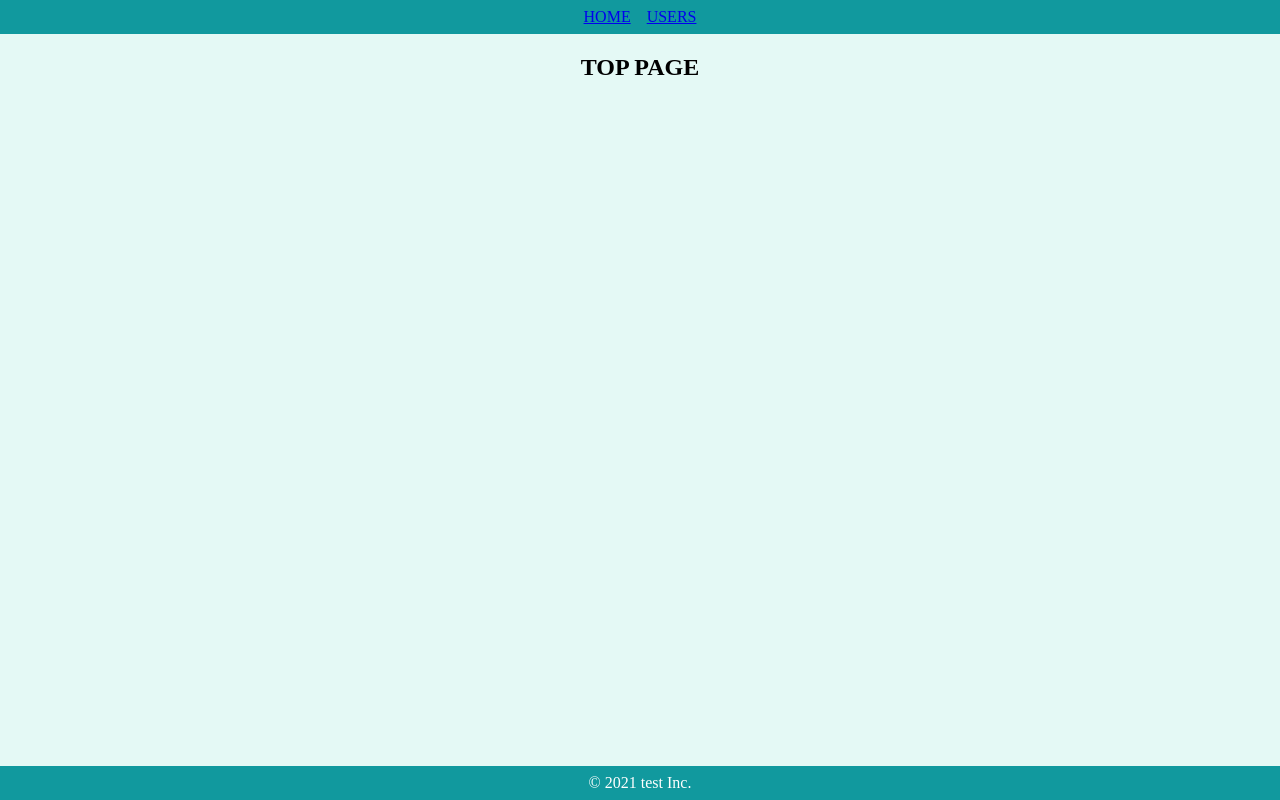
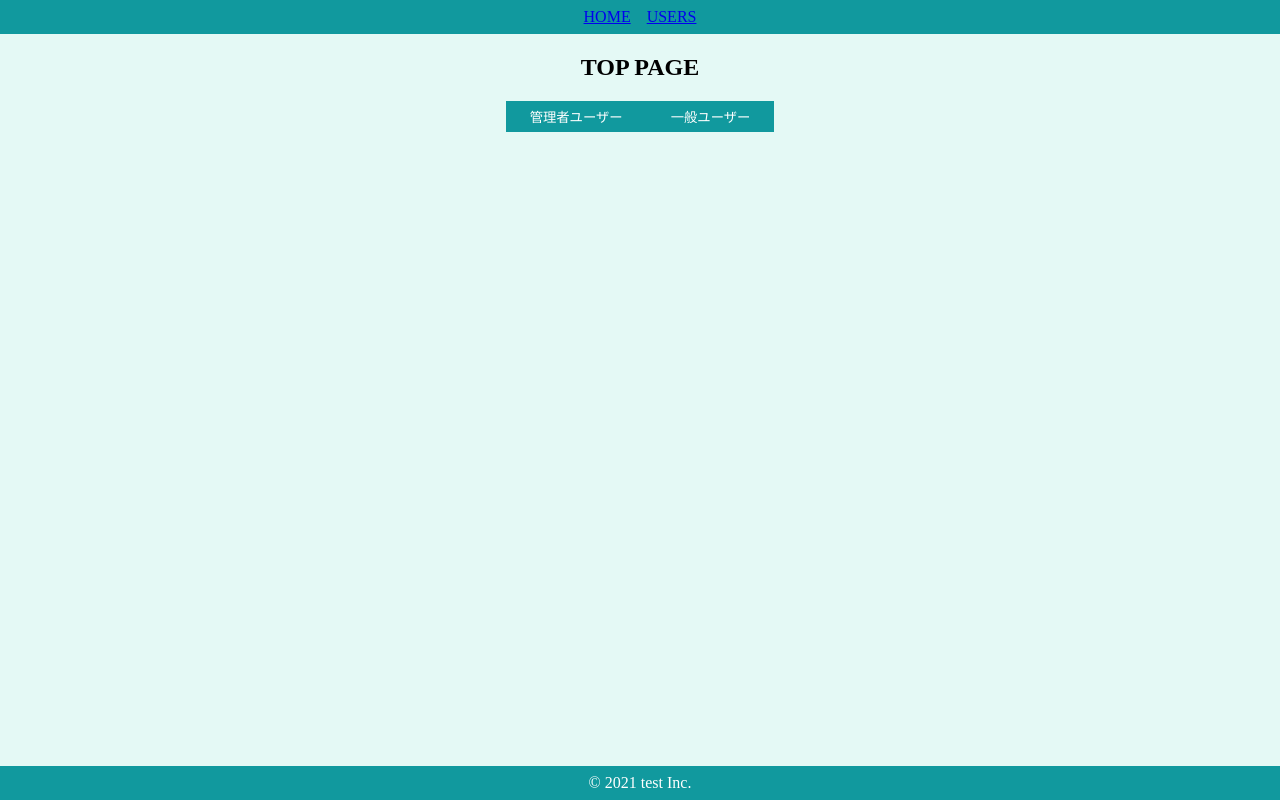
Before and after one commit to Teppei-tt/AtomicDesign, a React (Create React App) app: page / in a window 1280 px wide. Built offline with nearby package versions, Linux system fonts and the light colour scheme.

Commit message:
initial commit

```diff
--- a/src/components/atoms/button/SecondaryButton.jsx
+++ b/src/components/atoms/button/SecondaryButton.jsx
@@ -2,8 +2,8 @@
 import { BaseButton } from "./BaseButton";
 
 export const SecondaryButton = (props) => {
-  const { children } = props;
-  return <SButton>{children}</SButton>;
+  const { children, onClick } = props;
+  return <SButton onClick={onClick}>{children}</SButton>;
 };
 
 const SButton = styled(BaseButton)`
--- a/src/components/pages/Top.jsx
+++ b/src/components/pages/Top.jsx
@@ -1,8 +1,17 @@
+import { useHistory } from "react-router-dom";
 import styled from "styled-components";
+import { SecondaryButton } from "../atoms/button/SecondaryButton";
+
 export const Top = () => {
+  const history = useHistory();
+  const onClickAdmin = () => console.log("a");
+  const onClickGeneral = () => console.log("b");
+
   return (
     <SContainer>
       <h2>TOP PAGE</h2>
+      <SecondaryButton onClick={onClickAdmin}>管理者ユーザー</SecondaryButton>
+      <SecondaryButton onClick={onClickGeneral}>一般ユーザー</SecondaryButton>
     </SContainer>
   );
 };
```
